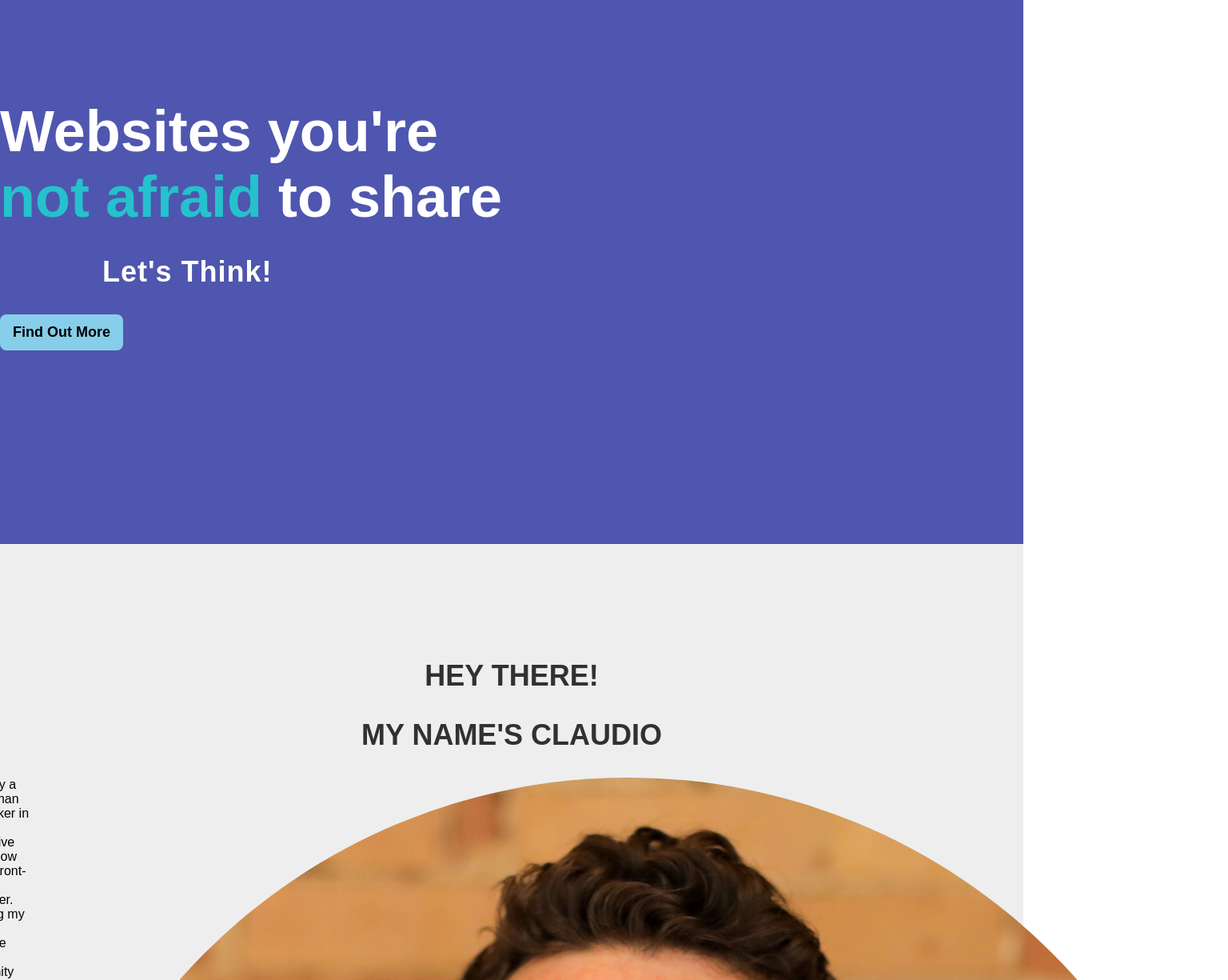
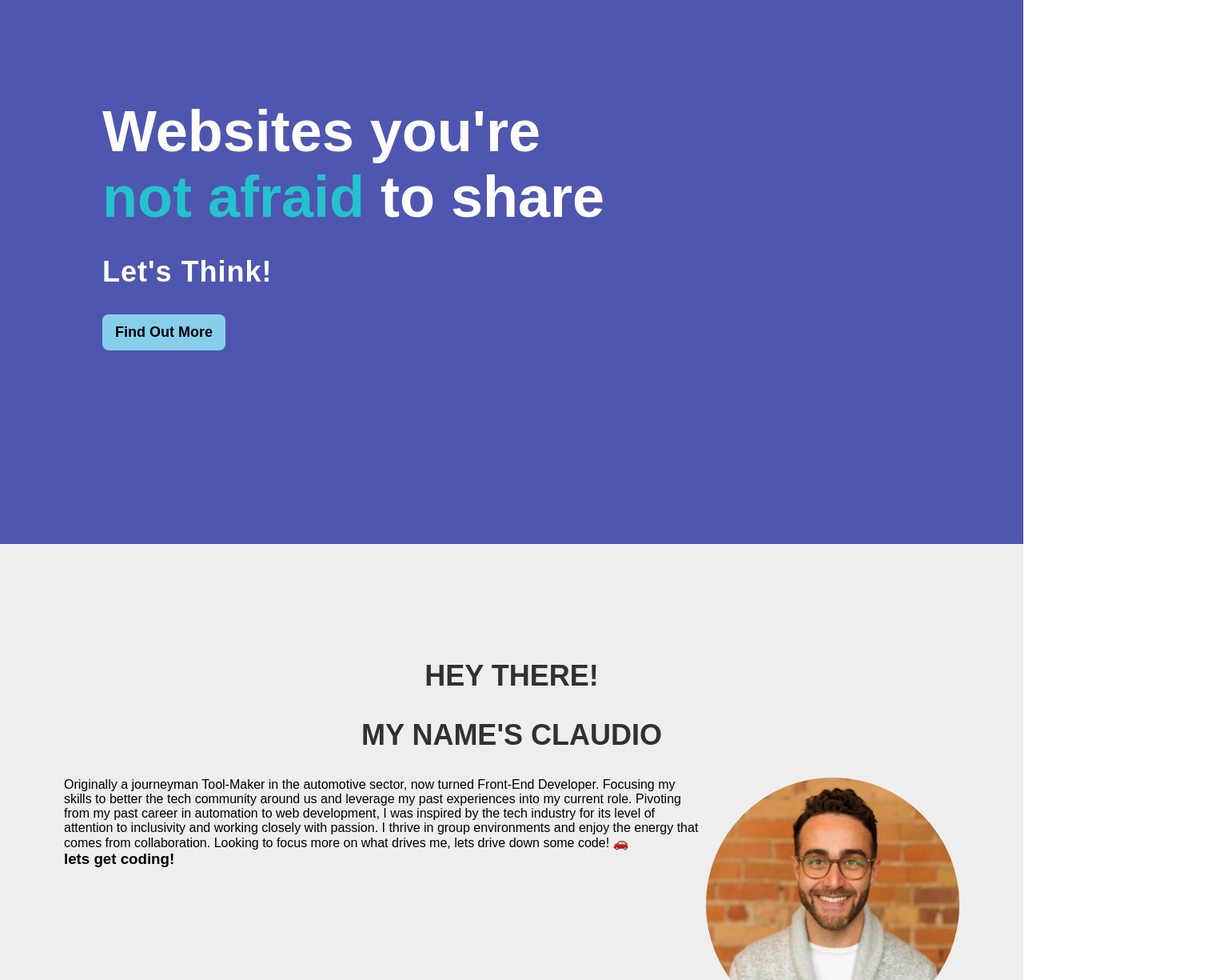
Before and after one commit to CodingClauds/Portfolio, a React (Create React App) app: page / in a window 1280 px wide. Shown: the part 120-1345 px from the top of the page at 80% size, 1536 px wide, since content can reach past the window. Built offline with nearby package versions, Linux system fonts and the light colour scheme.

Commit message:
Updated props naming convention, and fixed styling issues.

```diff
--- a/src/components/Body/Body.js
+++ b/src/components/Body/Body.js
@@ -13,32 +13,23 @@ import RouterIcon from "../../assets/images/techstack/reactrouter.svg";
 // import AxiosIcon from "../../assets/images/techstack/axios.svg";
 // import NpmIcon from "../../assets/images/techstack/npm.svg";
 
-export default function Body({ myRef, myRefProjects }) {
+export default function Body({ myRefAbout, myRefProjects }) {
   return (
     <>
       <main>
         <section className="banner">
-          <div className="container">
+          <div className="container wrapper">
             <h1>
-              Websites you're <br className="hide-mob" />
+              Websites you're <br />
               <span>not afraid</span> to share
             </h1>
 
             {/* <h3>Solutions for all your needs</h3> */}
-            <div className="wrapper">
-              <h3 className="wrapper__title">
-                Let's <span className="wrapper__rotate-text"></span>
+            <div className="infinite">
+              <h3 className="infinite__title">
+                Let's <span className="infinite__rotate-text"></span>
               </h3>
             </div>
-
-            {/* <h1>
-              <span>always be</span>
-              <div class="message">
-                <div class="word1">close</div>
-                <div class="word2">code</div>
-                <div class="word3">creating</div>
-              </div>
-            </h1> */}
 
             <a href="#" className="button">
               Find out more
@@ -46,7 +37,7 @@ export default function Body({ myRef, myRefProjects }) {
           </div>
         </section>
 
-        <section className="about" id="about-me" ref={myRef}>
+        <section className="about" id="about-me" ref={myRefAbout}>
           <div className="about__container">
             <h2 className="about__title-hello">Hey There!</h2>
 
@@ -131,7 +122,7 @@ export default function Body({ myRef, myRefProjects }) {
           </div>
         </section>
 
-        <section className="projects" id="projects" ref={myRefProjects}>
+        <section className="projects wrapper" id="projects" ref={myRefProjects}>
           <div className="container">
             <h2>Projects</h2>
 
--- a/src/components/Body/Body.scss
+++ b/src/components/Body/Body.scss
@@ -51,12 +51,7 @@ main {
       }
     }
 
-    .wrapper {
-      // position: absolute;
-      // top: 50%;
-      // left: 50%;
-      // transform: translate(-50%, -50%);
-
+    .infinite {
       &__title {
         padding: 0;
         margin: 0;
@@ -84,6 +79,10 @@ main {
         }
       }
     }
+  }
+
+  img {
+    max-width: 100%;
   }
 
   .about {
@@ -205,8 +204,4 @@ main {
       }
     }
   }
-
-  .center {
-    text-align: center;
-  }
 }
```
